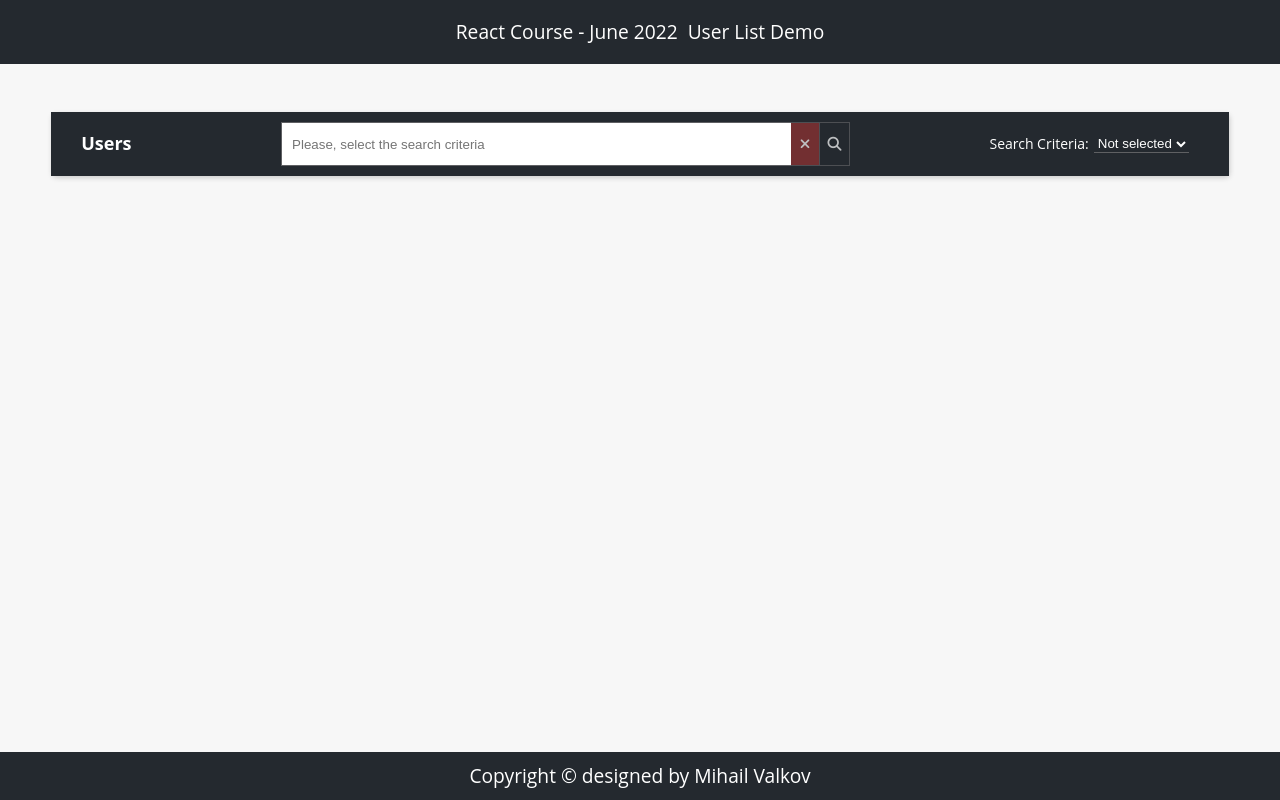
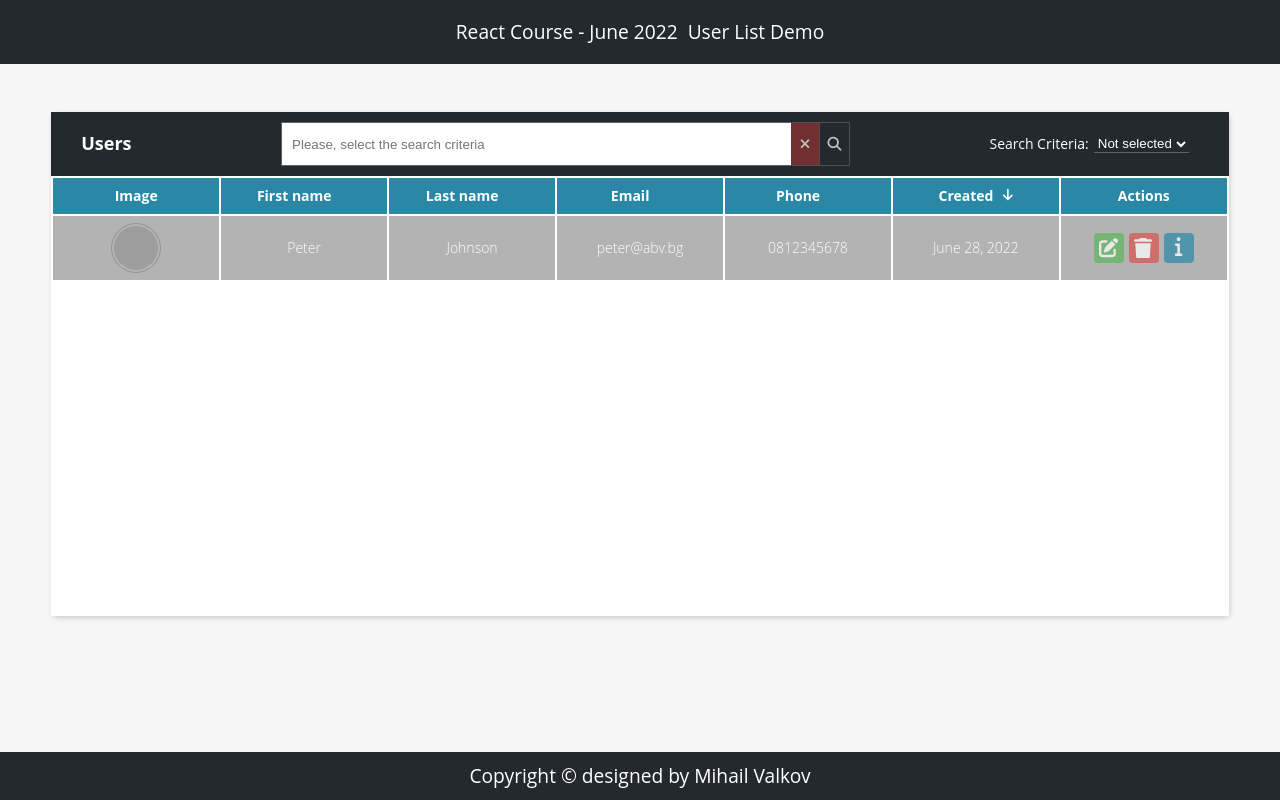
Before and after one commit to ptteya/ReactJS, a React (Create React App) app in the folder 04-Workshop Components/client/: page / in a window 1280 px wide. Built offline with nearby package versions, Linux system fonts and the light colour scheme; grey boxes are pictures that could not be loaded.

Commit message:
Added UserSection component

```diff
--- a/04-Workshop Components/client/src/App.js
+++ b/04-Workshop Components/client/src/App.js
@@ -1,6 +1,7 @@
 import { Header } from "./components/common/Header";
 import { Footer } from "./components/common/Footer";
 import { Search } from "./components/Search/Search";
+import { UserSection } from "./components/UserSection.js/UserSection";
 import './App.css';
 
 function App() {
@@ -11,6 +12,7 @@ function App() {
             <main className="main">
                 <section className="card users-container">
                     <Search />
+                    <UserSection />
                 </section>
             </main>
 
--- /dev/null
+++ b/04-Workshop Components/client/src/components/UserSection.js/UserSection.js
@@ -0,0 +1,107 @@
+export const UserSection = () => {
+  return (
+    <div className="table-wrapper">
+
+      {/* Overlap Components */}
+
+      <table className="table">
+        <thead>
+          <tr>
+            <th>
+              Image
+            </th>
+            <th>
+              First name<svg aria-hidden="true" focusable="false" data-prefix="fas" data-icon="arrow-down"
+                className="icon svg-inline--fa fa-arrow-down Table_icon__+HHgn" role="img" xmlns="http://www.w3.org/2000/svg"
+                viewBox="0 0 384 512">
+                <path fill="currentColor"
+                  d="M374.6 310.6l-160 160C208.4 476.9 200.2 480 192 480s-16.38-3.125-22.62-9.375l-160-160c-12.5-12.5-12.5-32.75 0-45.25s32.75-12.5 45.25 0L160 370.8V64c0-17.69 14.33-31.1 31.1-31.1S224 46.31 224 64v306.8l105.4-105.4c12.5-12.5 32.75-12.5 45.25 0S387.1 298.1 374.6 310.6z">
+                </path>
+              </svg>
+            </th>
+            <th>
+              Last name<svg aria-hidden="true" focusable="false" data-prefix="fas" data-icon="arrow-down"
+                className="icon svg-inline--fa fa-arrow-down Table_icon__+HHgn" role="img" xmlns="http://www.w3.org/2000/svg"
+                viewBox="0 0 384 512">
+                <path fill="currentColor"
+                  d="M374.6 310.6l-160 160C208.4 476.9 200.2 480 192 480s-16.38-3.125-22.62-9.375l-160-160c-12.5-12.5-12.5-32.75 0-45.25s32.75-12.5 45.25 0L160 370.8V64c0-17.69 14.33-31.1 31.1-31.1S224 46.31 224 64v306.8l105.4-105.4c12.5-12.5 32.75-12.5 45.25 0S387.1 298.1 374.6 310.6z">
+                </path>
+              </svg>
+            </th>
+            <th>
+              Email<svg aria-hidden="true" focusable="false" data-prefix="fas" data-icon="arrow-down"
+                className="icon svg-inline--fa fa-arrow-down Table_icon__+HHgn" role="img" xmlns="http://www.w3.org/2000/svg"
+                viewBox="0 0 384 512">
+                <path fill="currentColor"
+                  d="M374.6 310.6l-160 160C208.4 476.9 200.2 480 192 480s-16.38-3.125-22.62-9.375l-160-160c-12.5-12.5-12.5-32.75 0-45.25s32.75-12.5 45.25 0L160 370.8V64c0-17.69 14.33-31.1 31.1-31.1S224 46.31 224 64v306.8l105.4-105.4c12.5-12.5 32.75-12.5 45.25 0S387.1 298.1 374.6 310.6z">
+                </path>
+              </svg>
+            </th>
+            <th>
+              Phone<svg aria-hidden="true" focusable="false" data-prefix="fas" data-icon="arrow-down"
+                className="icon svg-inline--fa fa-arrow-down Table_icon__+HHgn" role="img" xmlns="http://www.w3.org/2000/svg"
+                viewBox="0 0 384 512">
+                <path fill="currentColor"
+                  d="M374.6 310.6l-160 160C208.4 476.9 200.2 480 192 480s-16.38-3.125-22.62-9.375l-160-160c-12.5-12.5-12.5-32.75 0-45.25s32.75-12.5 45.25 0L160 370.8V64c0-17.69 14.33-31.1 31.1-31.1S224 46.31 224 64v306.8l105.4-105.4c12.5-12.5 32.75-12.5 45.25 0S387.1 298.1 374.6 310.6z">
+                </path>
+              </svg>
+            </th>
+            <th>
+              Created
+              <svg aria-hidden="true" focusable="false" data-prefix="fas"
+                data-icon="arrow-down" className="icon active-icon svg-inline--fa fa-arrow-down Table_icon__+HHgn" role="img"
+                xmlns="http://www.w3.org/2000/svg" viewBox="0 0 384 512">
+                <path fill="currentColor"
+                  d="M374.6 310.6l-160 160C208.4 476.9 200.2 480 192 480s-16.38-3.125-22.62-9.375l-160-160c-12.5-12.5-12.5-32.75 0-45.25s32.75-12.5 45.25 0L160 370.8V64c0-17.69 14.33-31.1 31.1-31.1S224 46.31 224 64v306.8l105.4-105.4c12.5-12.5 32.75-12.5 45.25 0S387.1 298.1 374.6 310.6z">
+                </path>
+              </svg>
+            </th>
+            <th>Actions</th>
+          </tr>
+        </thead>
+        <tbody>
+          {/*  Table row component */}
+          <tr>
+            <td>
+              <img src="https://cdn.pixabay.com/photo/2015/10/05/22/37/blank-profile-picture-973460__340.png"
+                alt="Peter's profile" className="image" />
+            </td>
+            <td>Peter</td>
+            <td>Johnson</td>
+            <td>peter@abv.bg</td>
+            <td>0812345678</td>
+            <td>June 28, 2022</td>
+
+            <td className="actions">
+              <button className="btn edit-btn" title="Edit">
+                <svg aria-hidden="true" focusable="false" data-prefix="fas" data-icon="pen-to-square"
+                  className="svg-inline--fa fa-pen-to-square" role="img" xmlns="http://www.w3.org/2000/svg"
+                  viewBox="0 0 532 512">
+                  <path fill="currentColor"
+                    d="M490.3 40.4C512.2 62.27 512.2 97.73 490.3 119.6L460.3 149.7L362.3 51.72L392.4 21.66C414.3-.2135 449.7-.2135 471.6 21.66L490.3 40.4zM172.4 241.7L339.7 74.34L437.7 172.3L270.3 339.6C264.2 345.8 256.7 350.4 248.4 353.2L159.6 382.8C150.1 385.6 141.5 383.4 135 376.1C128.6 370.5 126.4 361 129.2 352.4L158.8 263.6C161.6 255.3 166.2 247.8 172.4 241.7V241.7zM192 63.1C209.7 63.1 224 78.33 224 95.1C224 113.7 209.7 127.1 192 127.1H96C78.33 127.1 64 142.3 64 159.1V416C64 433.7 78.33 448 96 448H352C369.7 448 384 433.7 384 416V319.1C384 302.3 398.3 287.1 416 287.1C433.7 287.1 448 302.3 448 319.1V416C448 469 405 512 352 512H96C42.98 512 0 469 0 416V159.1C0 106.1 42.98 63.1 96 63.1H192z">
+                  </path>
+                </svg>
+              </button>
+              <button className="btn delete-btn" title="Delete">
+                <svg aria-hidden="true" focusable="false" data-prefix="fas" data-icon="trash"
+                  className="svg-inline--fa fa-trash" role="img" xmlns="http://www.w3.org/2000/svg" viewBox="0 0 498 512">
+                  <path fill="currentColor"
+                    d="M135.2 17.69C140.6 6.848 151.7 0 163.8 0H284.2C296.3 0 307.4 6.848 312.8 17.69L320 32H416C433.7 32 448 46.33 448 64C448 81.67 433.7 96 416 96H32C14.33 96 0 81.67 0 64C0 46.33 14.33 32 32 32H128L135.2 17.69zM394.8 466.1C393.2 492.3 372.3 512 346.9 512H101.1C75.75 512 54.77 492.3 53.19 466.1L31.1 128H416L394.8 466.1z">
+                  </path>
+                </svg>
+              </button>
+              <button className="btn info-btn" title="Info">
+                <svg aria-hidden="true" focusable="false" data-prefix="fas" data-icon="info"
+                  className="svg-inline--fa fa-info" role="img" xmlns="http://www.w3.org/2000/svg" viewBox="-150 0 512 612">
+                  <path fill="currentColor"
+                    d="M160 448h-32V224c0-17.69-14.33-32-32-32L32 192c-17.67 0-32 14.31-32 32s14.33 31.1 32 31.1h32v192H32c-17.67 0-32 14.31-32 32s14.33 32 32 32h128c17.67 0 32-14.31 32-32S177.7 448 160 448zM96 128c26.51 0 48-21.49 48-48S122.5 32.01 96 32.01s-48 21.49-48 48S69.49 128 96 128z">
+                  </path>
+                </svg>
+              </button>
+            </td>
+          </tr>
+        </tbody>
+      </table>
+    </div>
+  );
+}
```
Also changed, not shown: 04-Workshop Components/client/src/index-backup.html (+69 -0 lines).
